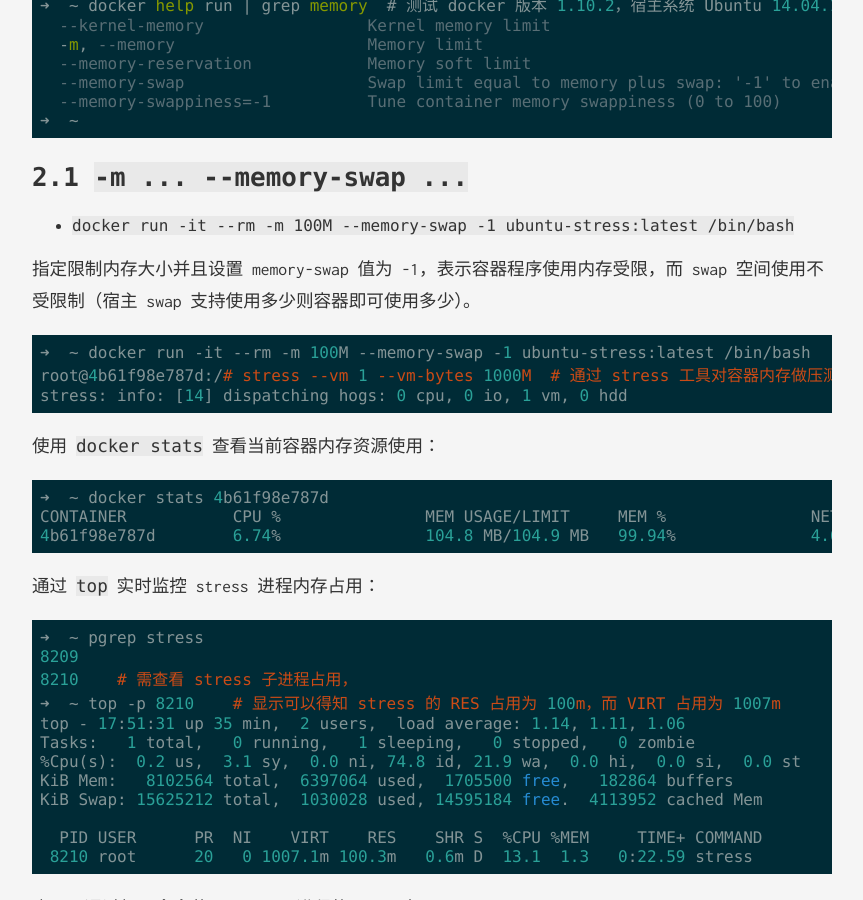
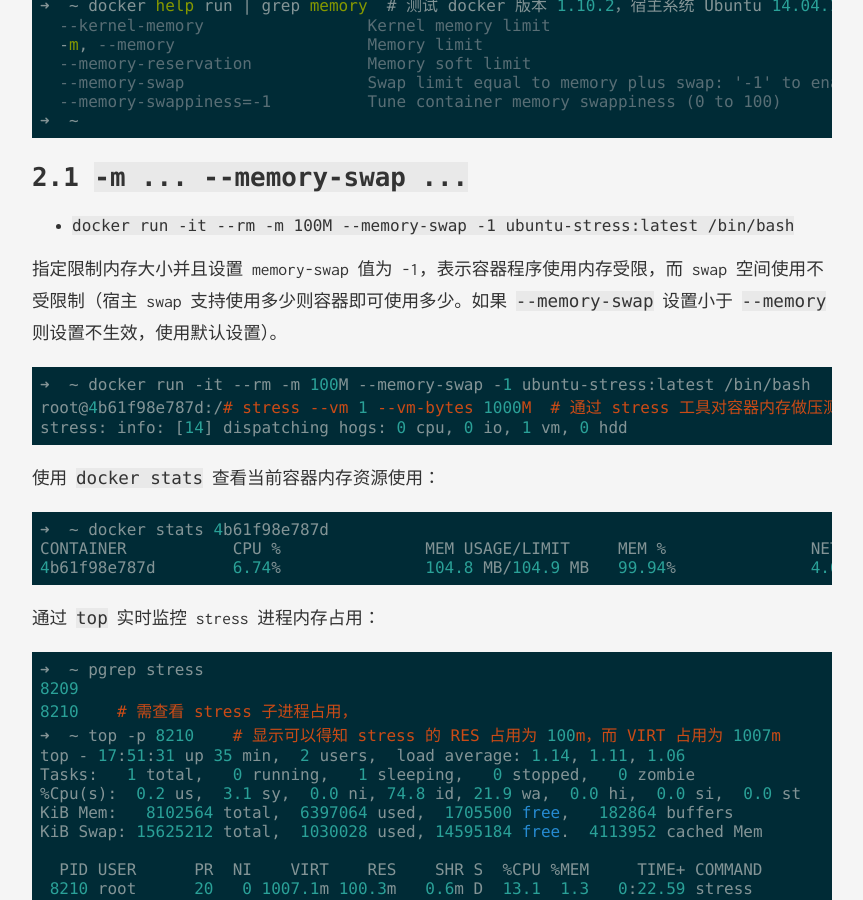
Before and after one commit to opskumu/opskumu.github.io, a Jekyll site: the page built from _posts/2016-03-08-docker-memory-limit.md, in a window 1280 px wide and 900 px high, scrolled down 1533 px. Shown: the whole window, without its empty margins (208-1071 px from the left). Built offline with Jekyll 4.4.1, drawn with Linux system fonts in a browser that asks for light colours; comment, search, counter and statistics services are not loaded.

Commit message:
update post.

````diff
--- a/_posts/2016-03-08-docker-memory-limit.md
+++ b/_posts/2016-03-08-docker-memory-limit.md
@@ -61,7 +61,7 @@
 
 * `docker run -it --rm -m 100M --memory-swap -1 ubuntu-stress:latest /bin/bash`
 
-指定限制内存大小并且设置 memory-swap 值为 -1，表示容器程序使用内存受限，而 swap 空间使用不受限制（宿主 swap 支持使用多少则容器即可使用多少）。
+指定限制内存大小并且设置 memory-swap 值为 -1，表示容器程序使用内存受限，而 swap 空间使用不受限制（宿主 swap 支持使用多少则容器即可使用多少。如果 `--memory-swap` 设置小于 `--memory` 则设置不生效，使用默认设置）。
 
 ```
 ➜  ~ docker run -it --rm -m 100M --memory-swap -1 ubuntu-stress:latest /bin/bash
@@ -223,7 +223,7 @@
 stress: info: [17] dispatching hogs: 0 cpu, 0 io, 1 vm, 0 hdd
 ```
 
-但是如果是以下的这种没有对容器作任何资源限制的情况，添加 `--oom-kill-disable` 选项就比较**危险**了：
+但是如果是以下的这种没有对容器作任何资源限制的情况，添加 `--oom-kill-disable` 选项就比较 __危险__ 了：
 
 ```
 $ docker run -it --oom-kill-disable ubuntu:14.04 /bin/bash
````
